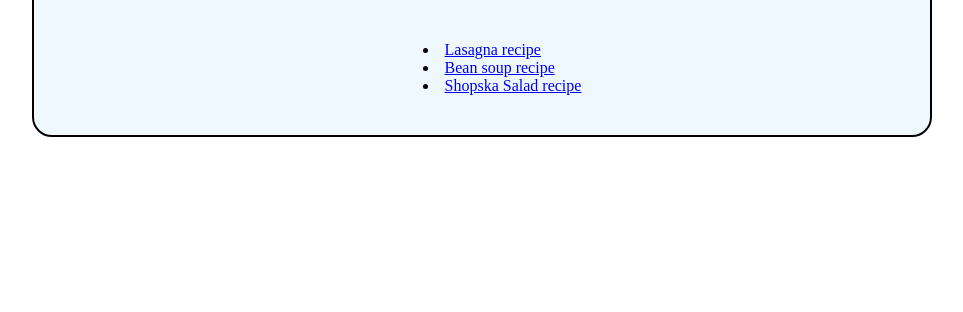
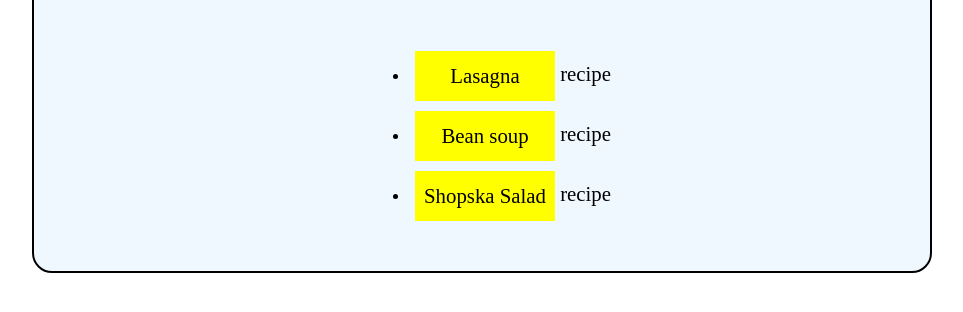
Before and after one commit to vaniokrika/recipes, a plain HTML site: page index.html in a window 1280 px wide. Shown: the part 110-422 px from the top of the page, without its empty margins (158-1121 px from the left). Drawn offline with Linux system fonts and the light colour scheme.

Commit message:
Added span elements

```diff
--- a/index.html
+++ b/index.html
@@ -10,9 +10,9 @@
         <div class="main-content">
             <h1>Odin Recipes</h1>
             <ul>
-                <li><a href="odin_recipes/lasagna.html">Lasagna recipe</a></li>
-                <li><a href="odin_recipes/bean_soup.html">Bean soup recipe</a></li>
-                <li><a href="odin_recipes/shopska_salad.html">Shopska Salad recipe</a></li>
+                <li><a href="odin_recipes/lasagna.html"><span>Lasagna</span> recipe</a></li>
+                <li><a href="odin_recipes/bean_soup.html"><span>Bean soup</span> recipe</a></li>
+                <li><a href="odin_recipes/shopska_salad.html"><span>Shopska Salad</span> recipe</a></li>
             </ul>
         </div>
     </body>
--- a/styles.css
+++ b/styles.css
@@ -27,3 +27,23 @@ ul {
     margin: auto;
     width: max-content;
 }
+
+li {
+    margin: 10px;
+}
+
+span {
+    background-color: yellow;
+    display: inline-block;
+    width: 140px;
+    height: 50px;
+    text-align: center;
+    vertical-align: middle;
+    line-height: 50px; /*This is used to allign the text vertically*/
+}
+
+a {
+    font-size: 1.3em;
+    color: black;
+    text-decoration: none;
+}
```
